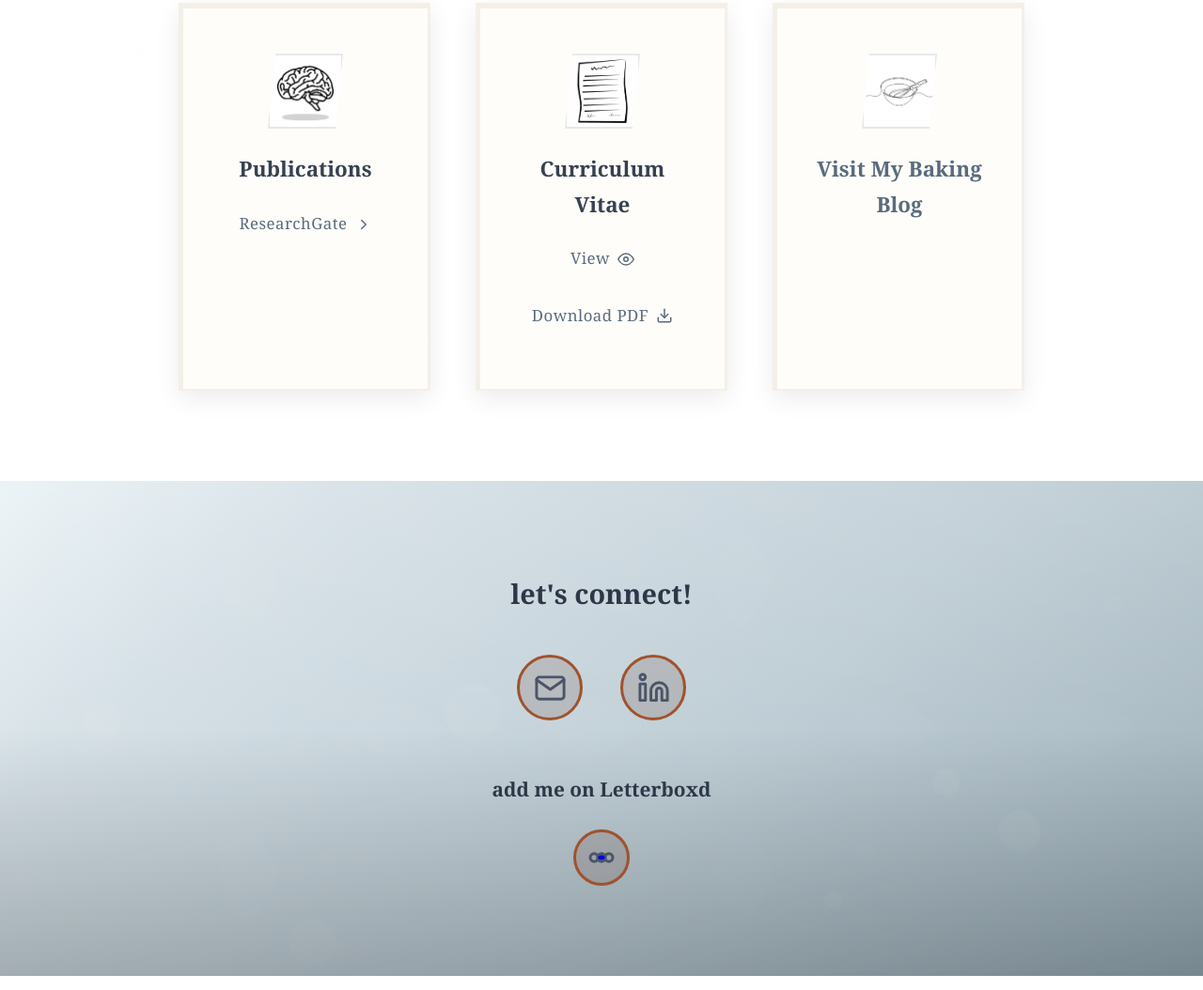
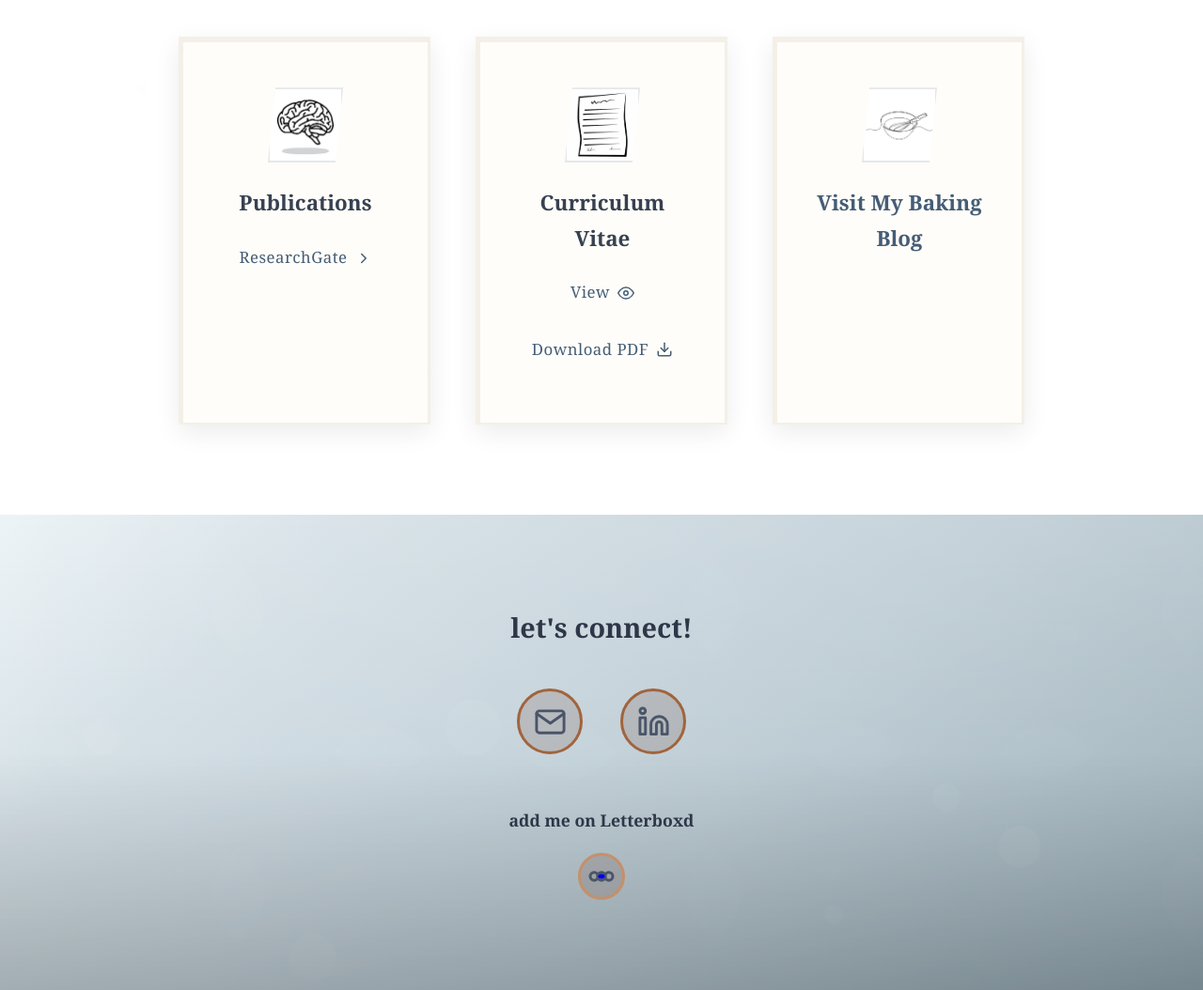
Before and after one commit to mariel-gonzales/github.io, a plain HTML site: page index.html in a window 1280 px wide. Shown: the part 1273-2327 px from the top of the page at 94% size. Drawn offline with Linux system fonts and the light colour scheme; a web font is replaced by a local one.

Commit message:
Update index.html

```diff
--- a/index.html
+++ b/index.html
@@ -174,7 +174,7 @@
             font-size: 1rem;
             letter-spacing: 1px;
             text-transform: lowercase;
-            border: 2px solid #b78b46;
+            border: 2px solid #a1643d;
             position: relative;
             overflow: hidden;
         }
@@ -295,7 +295,7 @@
         }
 
         .cat-link {
-            color: #5a6b7d;
+            color: #455d76;
             text-decoration: none;
             font-weight: 500;
             transition: all 0.3s ease;
@@ -309,7 +309,7 @@
             height: 2px;
             bottom: -3px;
             left: 0;
-            background: linear-gradient(90deg, #5a6b7d, #485763);
+            background: linear-gradient(90deg, #455d76, #374d67);
             transition: width 0.3s ease;
         }
 
@@ -318,7 +318,7 @@
         }
 
         .cat-link:hover {
-            color: #485763;
+            color: #374d67;
         }
 
         /* Three Column Section */
@@ -493,7 +493,7 @@
             display: inline-flex;
             align-items: center;
             gap: 0.5rem;
-            color: #5a6b7d;
+            color: #455d76;
             text-decoration: none;
             font-weight: 500;
             transition: all 0.3s ease;
@@ -511,7 +511,7 @@
             height: 2px;
             bottom: -3px;
             left: 0;
-            background: linear-gradient(90deg, #5a6b7d, #485763);
+            background: linear-gradient(90deg, #455d76, #374d67);
             transition: width 0.3s ease;
         }
 
@@ -520,7 +520,7 @@
         }
 
         .column-link:hover {
-            color: #485763;
+            color: #374d67;
         }
 
         .column-link svg {
@@ -548,7 +548,7 @@
             height: 2px;
             bottom: -3px;
             left: 0;
-            background: linear-gradient(90deg, #5a6b7d, #485763);
+            background: linear-gradient(90deg, #455d76, #374d67);
             transition: width 0.3s ease;
         }
 
@@ -559,11 +559,11 @@
         .column-title-link .column-title {
             margin-bottom: 0;
             transition: all 0.3s ease;
-            color: #5a6b7d;
+            color: #455d76;
         }
 
         .column-title-link:hover .column-title {
-            color: #485763;
+            color: #374d67;
         }
 
         .cv-links {
@@ -754,7 +754,7 @@
             transition: all 0.4s ease;
             text-decoration: none;
             backdrop-filter: blur(10px);
-            border: 3px solid #a0522d;
+            border: 3px solid #a1643d;
             position: relative;
             overflow: hidden;
         }
@@ -809,17 +809,17 @@
         /* Letterboxd section within footer */
         .letterboxd-title {
             font-family: 'Georgia', serif;
-            font-size: 1.3rem;
+            font-size: 1.1rem;
             font-weight: 700;
-            margin: 3.5rem 0 1.5rem;
+            margin: 3.5rem 0 1.2rem;
             color: #2d3748;
             position: relative;
             z-index: 2;
         }
 
         .letterboxd-icon {
-            width: 60px;
-            height: 60px;
+            width: 50px;
+            height: 50px;
             background: rgba(93, 44, 22, 0.15);
             border-radius: 50%;
             display: flex;
@@ -828,7 +828,7 @@
             transition: all 0.4s ease;
             text-decoration: none;
             backdrop-filter: blur(10px);
-            border: 3px solid #a0522d;
+            border: 3px solid #c4906a;
             position: relative;
             overflow: hidden;
             margin: 0 auto;
@@ -1015,7 +1015,7 @@
             <h2 class="section-title">About Me</h2>
             <div class="about-content">
                 <p class="about-text">
-                    I study music perception, illusion perception, and multisensory processing at UC Merced. I'm also a baker and love to experiment in the kitchen and try out new bakeries. When I'm not doing those things, I'm usually watching a movie, playing the piano (or trying to), or cuddling my <a href="mingming.jpg" target="_blank" class="cat-link">cat</a>.
+                    I study music perception, illusion perception, and multisensory processing at UC Merced. I'm also a baker and love to experiment in the kitchen and try out new bakeries. When I'm not doing those things, I'm usually watching a movie, playing the piano (or trying to), or cuddling <a href="mingming.jpg" target="_blank" class="cat-link">my cat Mingming</a>.
                 </p>
                 <br>
                 <p class="about-text">
```
